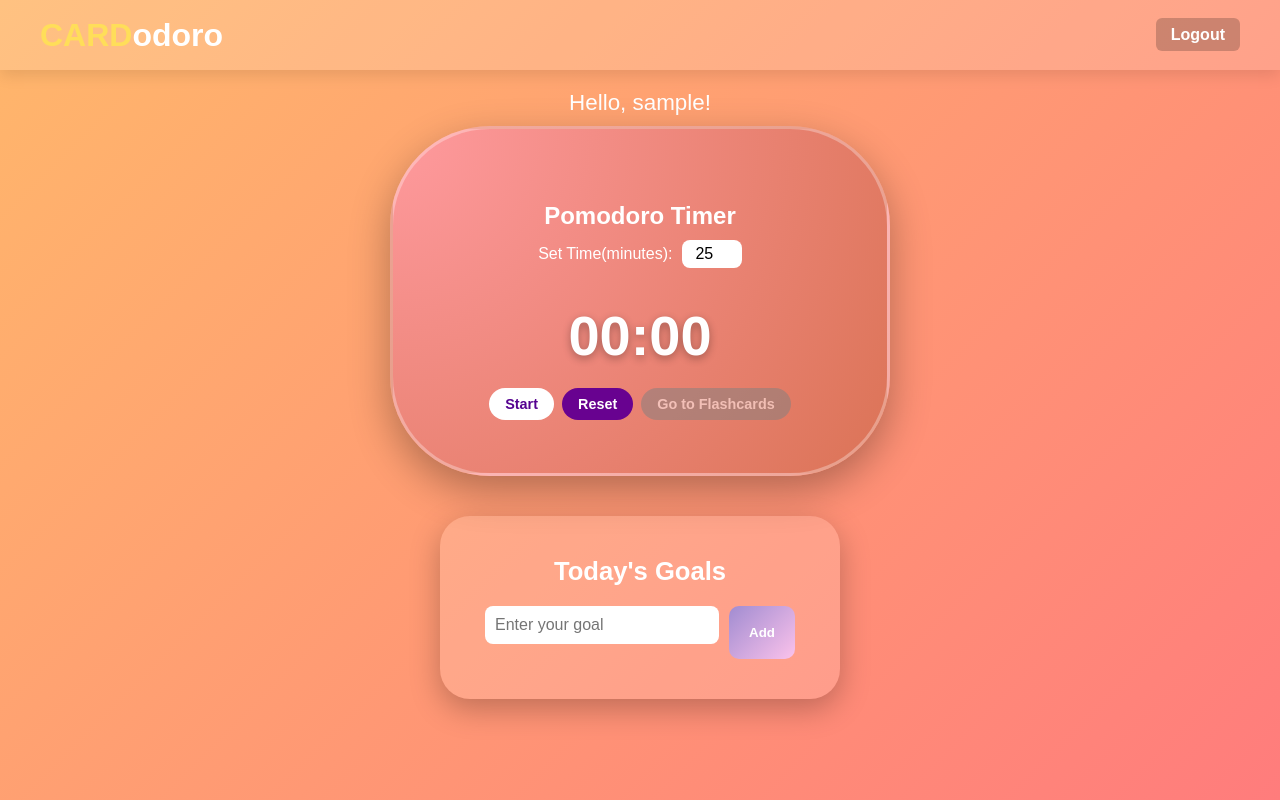
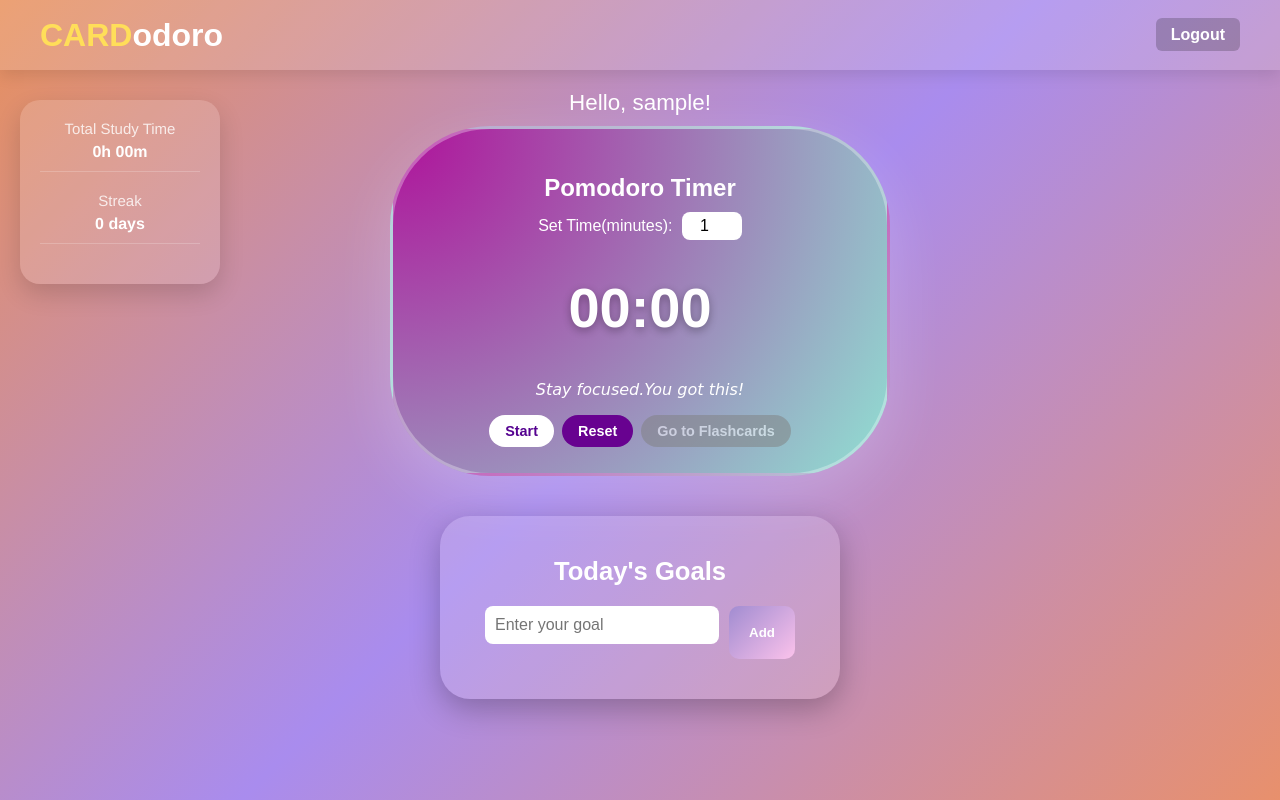
Before and after one commit to khushimanembang/Memora, a PHP site: page /dashboard.php in a window 1280 px wide. Run offline with PHP 8.4, Linux system fonts and the light colour scheme; the visitor is signed in with stand-in values (Sample User, id 1).

Commit message:
Initial commit

```diff
--- a/dashboard.php
+++ b/dashboard.php
@@ -36,9 +36,12 @@ $user_name=$_SESSION['user_name']; //It fetches username of the user from the se
     <div>
         <label for="pomodoro">Set Time(minutes): <!--label for input-->
         </label>
-        <input type="number" id="pomodoroTime" min="1" value="25"> <!--ensures that only numbers are entered by the user-->
+        <input type="number" id="pomodoroTime" min="1" value="1"> <!--ensures that only numbers are entered by the user-->
 </div>
-<div id="timer">25:00</div>
+<div id="timer">00:00</div>
+<div class="text">
+    <p><i>Stay focused.You got this!</i></p>
+</div>
 <div class="timer-control"> <!--used for controlling the buttons-->
     <button id="startPause">Start</button> <!--used for both start/pause function-->
     <button id="reset">Reset</button><!--It reset the timer-->
@@ -57,6 +60,18 @@ $user_name=$_SESSION['user_name']; //It fetches username of the user from the se
 <ul id="goalList"></ul><!--list the entered goals in unordered form-->
 </div>
 
+<div class="sidebar">
+    <div class="status">
+        <span class="label">Total Study Time</span>
+        <span class="value" id="totalTime">0h 00m</span>
+</div>
+
+<div class="status">
+    <span class="label">Streak</span>
+    <span class="value" id="streakDays">0 days</span>
+</div>
+</div>
+
 <script src="script.js"></script><!--link to javascript file for the timer to run-->
 </body>
 </html>
--- a/login.php
+++ b/login.php
@@ -55,7 +55,7 @@ exit;*/
     <title>Log in</title>
     <link rel="stylesheet" href="style.css">
 </head>
-<body>
+<body >
     <header>
         <div class="logo">
             <h1><span>CARD</span>odoro</h1>
@@ -67,6 +67,7 @@ exit;*/
 </div>
     <div class="login-box">
      <h2>LOG IN</h2>
+      <p><i>Stay focused.Stay Connected.</i></p>
         <!-- Show message if email/password incorrect -->
         <?php
          if($check != "") {
--- a/script.js
+++ b/script.js
@@ -61,8 +61,9 @@ document.addEventListener('DOMContentLoaded', () => {
                         pomodoroTime--;                         //if not decrease the timer by 1 second
                         updateTimerDisplay();                   // call updateTimerDisplay() to update the timer on the screen.
                     } else {
-                        alarmSound.play();
-                        clearInterval(timerInterval);           //otherwise if time is up, stop the timer.
+
+                        clearInterval(timerInterval); //otherwise if time is up, stop the timer.
+
 
                         //  Unlock flashcards after Pomodoro
                         flashcardBtn.disabled = false;                          //The flashcard can be clicked
--- a/style.css
+++ b/style.css
@@ -7,7 +7,7 @@
 
 body {
     font-family: Arial, sans-serif;
-    background:linear-gradient(135deg, #FF6B6B, #FFD166);
+    background:linear-gradient(135deg, #ff8c00,#a98cee, #e8906e);
     color: white;
     text-align: center;
     margin: 0;
@@ -94,14 +94,14 @@ nav a {
     padding: 14px 30px;
     border-radius:40px;
     background:#ffffff;
-    color:#FF6B6B;
+    color:#f2791d;
     font-weight: bold;
     font-size:17px;
     box-shadow: 0 4px 10px rgba(255, 255, 255, 0.3);
 }
 
 .get-started-btn:hover{
-  background: #a10e0e;
+  background: #e99205;
   color:#ffffff;
 
 }
@@ -211,7 +211,7 @@ nav a {
 }
 
 .login-box h2, .signup-box h2 {
-    margin-bottom: 20px;
+    margin-bottom: 50px;
     color: #ffffff;
     font-size: 26px;
     font-weight: bold;
@@ -229,7 +229,7 @@ nav a {
 }
 
 .login-box input:focus, .signup-box input:focus {
-    border:2px solid #ff6b6b;
+    border:2px solid #a19ae6;
     box-shadow: 0 0 10px rgba(255, 255, 255, 0.5);
 }
 
@@ -237,7 +237,7 @@ nav a {
     width: 100%;
     padding: 12px;
     background: #ffffff;
-    color: #FF6B6B;
+    color: #ff5602;
     padding: 10px 20px;
     border: none;
     border-radius: 10px;
@@ -275,7 +275,7 @@ p.login a, p.signup a{
 /*dashboard*/
 body.dashboard {
   min-height: 100vh;
-  background: linear-gradient(135deg, #ffb76b, #ff7c7c);
+  background: linear-gradient(135deg, #e8905c,#a98cee, #e8906c);
   display: flex;
   flex-direction: column;
   align-items: center;
@@ -303,7 +303,7 @@ header .logo span{
 
 .hello{
     margin-top: 20px;
-    color: white;
+    color: rgb(255, 255, 255);
     font-size: 1.4rem;
     font-weight: 500;
 }
@@ -311,11 +311,11 @@ header .logo span{
 
 /* background for dashboard*/
 .pomodoro{
-   position: relative;
+  position: relative;
   margin-top: 10px;
   width: 500px;
   height: 350px;
-  background: radial-gradient(circle at top left, #ff9a9e, #db7356);
+  background: radial-gradient(circle at top left, #af119a, #90e0d2);
   border-radius: 100px;
   padding: 40px;
   display: flex;
@@ -323,10 +323,14 @@ header .logo span{
   justify-content: center;
   align-items: center;
   text-align: center;
-  color: white;
-  box-shadow: 0 15px 40px rgba(0, 0, 0, 0.3);
+  box-shadow: 0 20px 60px rgba(255, 255, 255, 0.2);
   border: 3px solid rgba(255, 255, 255, 0.3);
   transition: transform 0.3s ease, box-shadow 0.3s ease;
+}
+
+.text p{
+    font-family: cursive;
+    margin-top: 20px;
 }
 
 .pomodoro:hover{
@@ -338,6 +342,7 @@ header .logo span{
     font-size: 1.5rem;
     margin-bottom: 10px;
 }
+
 
 input[type="number"]{
     width: 80px;
@@ -495,11 +500,42 @@ input[type="number"]{
     margin-left: 10px;
 }
 
+/*sidebar*/
+.sidebar{
+    position: fixed;
+    top:100px;
+    left: 20px;
+    width: 200px;
+    padding: 20px;
+    border-radius: 20px;
+    background: rgba(255,255,255,0.15);
+    box-shadow: 0 10px 25px rgba(0,0,0,0.15);
+    color: white;
+    font-family: 'Franklin Gothic Medium', 'Arial Narrow', Arial, sans-serif;
+}
+
+.sidebar .status{
+    margin-bottom: 20px;
+    padding-bottom: 10px;
+    border-bottom: 1px solid rgba(255,255,255,0.2);
+}
+
+.sidebar .label{
+    font-size: 15px;
+    opacity: 0.8;
+}
+
+.sidebar .value{
+    display: block;
+    font: 20px;
+    font-weight: 700;
+    margin-top:5px;
+}
 
 /*flashcards*/
 body.flashcard-app {
    min-height: 100vh;
-  background: linear-gradient(135deg, #ffb76b, #ff7c7c);
+ background: linear-gradient(135deg, #e8905c,#a98cee, #e8906c);
   display: flex;
   flex-direction: column;
   align-items: center;
```
